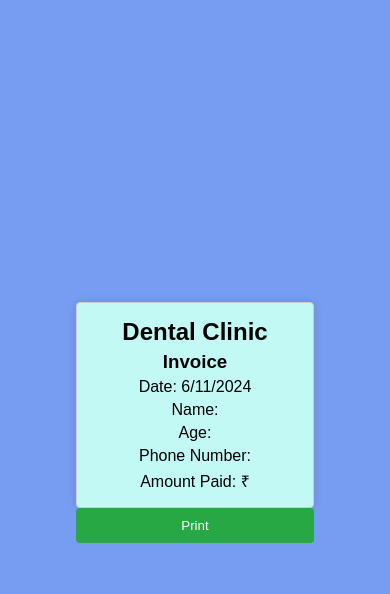
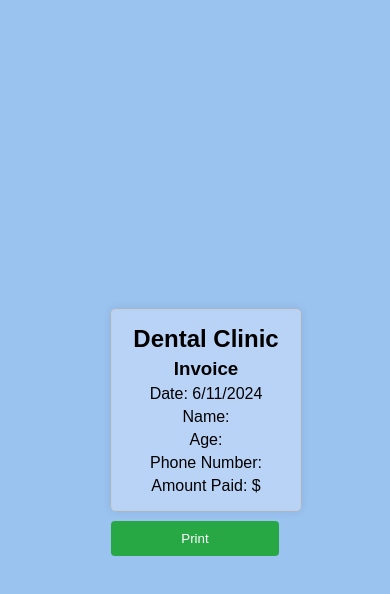
Before and after one commit to 100rbhsarin/invoice, a plain HTML site: page index.html in a window 390 px wide. Both pictures are taken after a click on the button "Enter". Drawn offline with Linux system fonts and the light colour scheme.

Commit message:
this is all okk

```diff
--- a/main.js
+++ b/main.js
@@ -11,7 +11,7 @@ function generateInvoice() {
     document.getElementById('customer-name').innerText = `Name: ${name}`;
     document.getElementById('customer-age').innerText = `Age: ${age}`;
     document.getElementById('customer-phone').innerText = `Phone Number: ${phone}`;
-    document.getElementById('customer-amount').innerText = `Amount Paid: ₹${amount}`;
+    document.getElementById('customer-amount').innerText = `Amount Paid: $${amount}`;
 
     // Hide form and show invoice
     document.getElementById('form-container').style.display = 'none';
@@ -19,6 +19,9 @@ function generateInvoice() {
 }
 
 function printInvoice() {
+    // Print the invoice twice
     window.print();
-    window.print(); // Print twice as requested
+    setTimeout(() => {
+        window.print();
+    }, 1000);  // Add a delay to ensure the print dialog appears twice
 }
--- a/styles.css
+++ b/styles.css
@@ -4,8 +4,9 @@ body {
     justify-content: center;
     align-items: center;
     height: 100vh;
-    background-color: #769df1;
+    background-color: #9bc3f0;
     margin: 0;
+    flex-direction: column;
 }
 
 .container, .invoice-container {
@@ -14,10 +15,12 @@ body {
 
 #form-container {
     display: block;
+    width: 90%;
+    max-width: 500px;
 }
 
 .container, .invoice {
-    background-color: rgb(195, 249, 244);
+    background-color: rgb(185, 211, 247);
     padding: 20px;
     border-radius: 8px;
     box-shadow: 0 0 10px rgba(0,0,0,0.1);
@@ -44,6 +47,7 @@ button {
     border: none;
     border-radius: 4px;
     cursor: pointer;
+    margin-top: 10px;
 }
 
 button:hover {
@@ -51,7 +55,8 @@ button:hover {
 }
 
 .invoice {
-    width: 57mm;
+    width: 90%;
+    max-width: 57mm;
     margin: 0 auto;
     padding: 10px;
     border: 1px solid #ccc;
@@ -67,6 +72,17 @@ button:hover {
     margin: 5px 0;
 }
 
-.invoice button {
-    margin-top: 10px;
+@media (max-width: 600px) {
+    body {
+        flex-direction: column;
+        padding: 10px;
+    }
+
+    .invoice {
+        width: 100%;
+    }
+
+    button {
+        width: 100%;
+    }
 }
```
